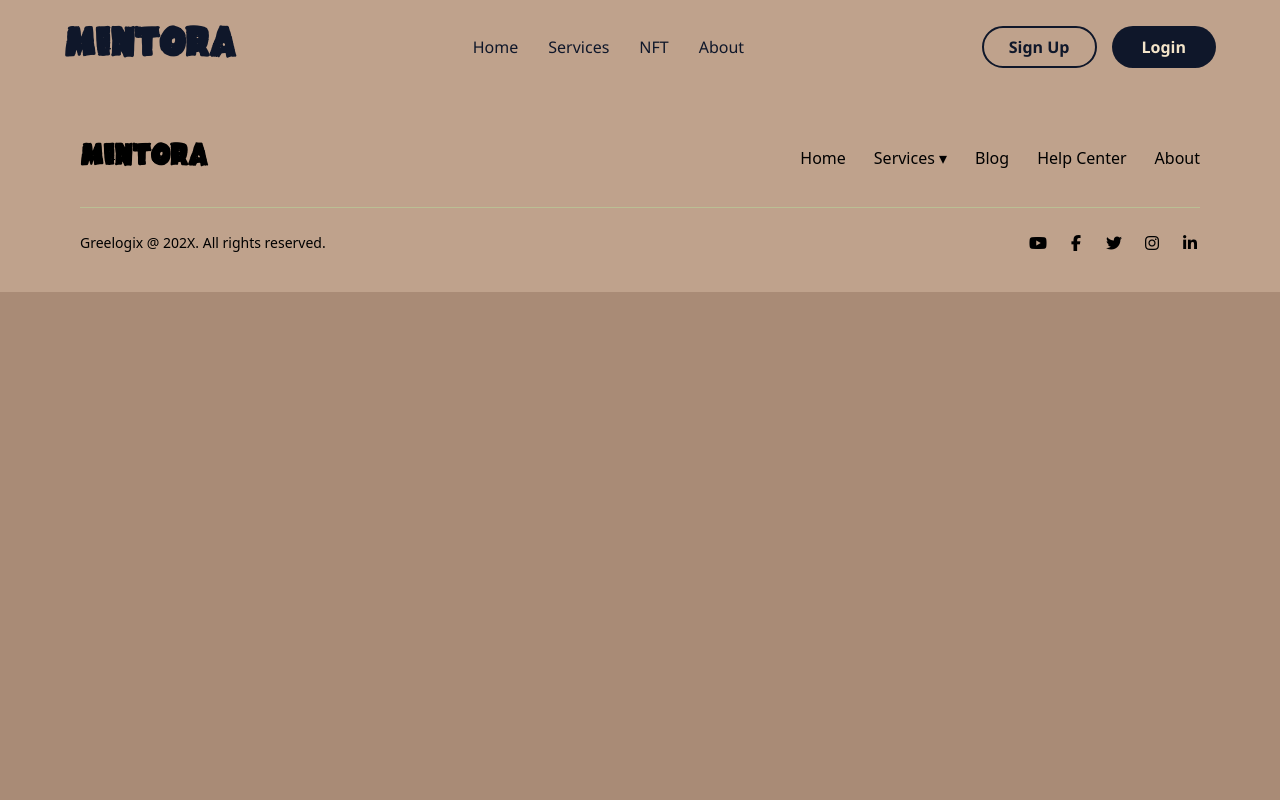
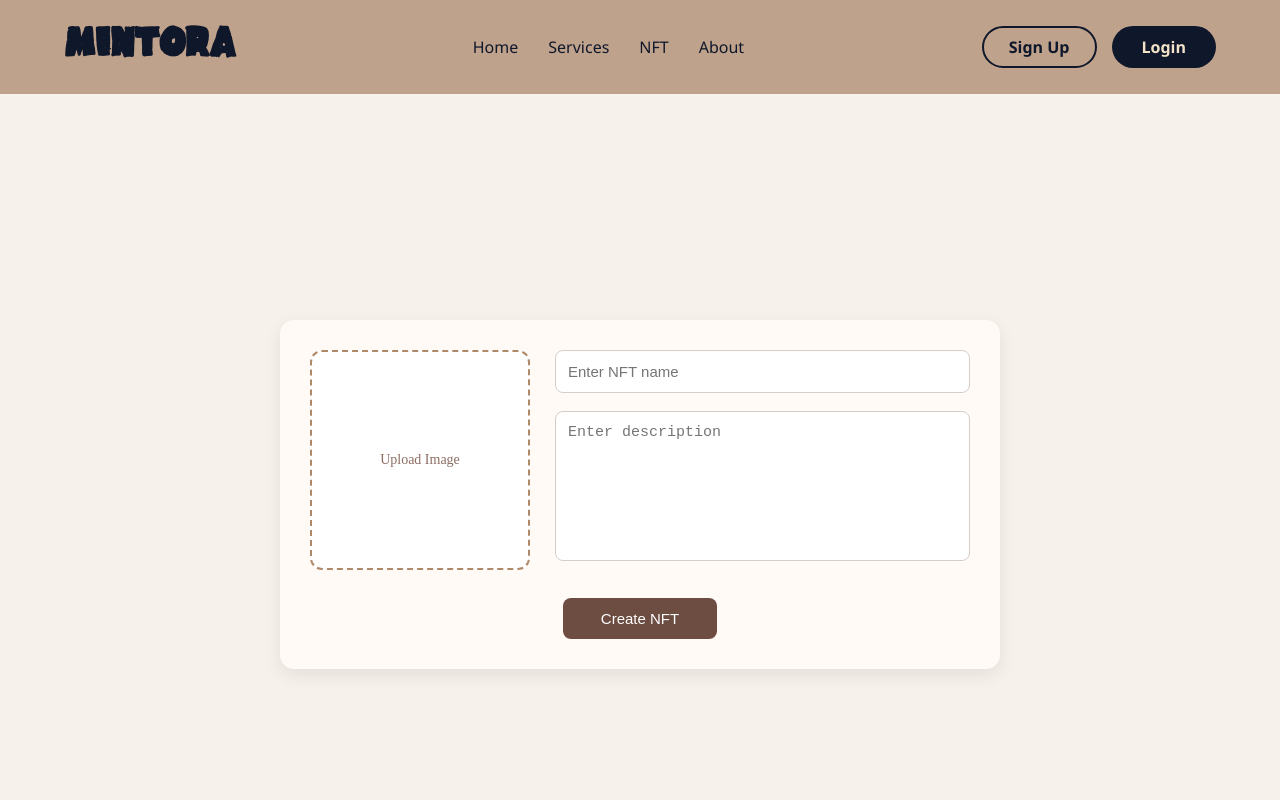
Before and after one commit to Rohan9833/NFT-Marketplace, a React app in the folder Frontend/: page /createnft in a window 1280 px wide. Shown: the top 800 px of the page. Built offline with nearby package versions, Linux system fonts and the light colour scheme; the HTML template or start-up script is replaced by a standard one.

Commit message:
nft page created

```diff
--- a/Frontend/src/App.jsx
+++ b/Frontend/src/App.jsx
@@ -11,6 +11,7 @@ import Login from "./Pages/Login";
 import Learnnft from "./Pages/Learnnft";
 import Home from "./Pages/Home";
 import MintingGasfee from "./Pages/MintingNft";
+import Createnft from "./Pages/Createnft";
 
 function App() {
   return (
@@ -27,6 +28,7 @@ function App() {
         <Route path="/learnsmartcontract" element={<SmartContractLearn/>} />
         <Route path="/learngasfee" element={<GasFee/>} />
         <Route path="/learnmintingnft" element={<MintingGasfee/>}/>
+        <Route path="/createnft" element={<Createnft/>} />
 
 
       </Routes>
--- /dev/null
+++ b/Frontend/src/Pages/Createnft.jsx
@@ -0,0 +1,85 @@
+import React, { useState } from "react";
+import "../Style/Createnft.css";
+
+const Createnft = () => {
+
+  const [previewImage, setPreviewImage] = useState(null);
+
+  const handleImageSelect = (event) => {
+    const selectedFile = event.target.files[0];
+
+    if (selectedFile) {
+      setPreviewImage(URL.createObjectURL(selectedFile));
+    }
+  };
+
+  return (
+    <div className="createNFTLayout_main_container">
+
+      <div className="createNFTLayout_card_container">
+
+        <div className="createNFTLayout_content_row">
+
+          {/* Image Upload Box */}
+
+          <label className="createNFTLayout_upload_box">
+
+            {previewImage ? (
+              <img
+                src={previewImage}
+                alt="preview"
+                className="createNFTLayout_preview_image"
+              />
+            ) : (
+              <span className="createNFTLayout_upload_text">
+                Upload Image
+              </span>
+            )}
+
+            <input
+              type="file"
+              accept="image/*"
+              onChange={handleImageSelect}
+              className="createNFTLayout_file_input"
+            />
+
+          </label>
+
+
+          {/* Name + Description Section */}
+
+          <div className="createNFTLayout_input_section">
+
+            <input
+              type="text"
+              placeholder="Enter NFT name"
+              className="createNFTLayout_name_input"
+            />
+
+            <textarea
+              placeholder="Enter description"
+              className="createNFTLayout_description_input"
+            />
+
+          </div>
+
+        </div>
+
+
+        {/* Button */}
+
+        <div className="createNFTLayout_button_wrapper">
+
+          <button className="createNFTLayout_create_button">
+            Create NFT
+          </button>
+
+        </div>
+
+      </div>
+
+    </div>
+  );
+};
+
+export default Createnft;
--- /dev/null
+++ b/Frontend/src/Style/Createnft.css
@@ -0,0 +1,142 @@
+.createNFTLayout_main_container {
+  min-height: 100vh;
+  display: flex;
+  justify-content: center;
+  align-items: center;
+  background-color: #f7f1ec;
+  padding: 20px;
+}
+
+.createNFTLayout_card_container {
+  width: 100%;
+  max-width: 720px;
+  background: #fffaf6;
+  border-radius: 14px;
+  padding: 30px;
+  box-shadow: 0px 6px 18px rgba(0,0,0,0.08);
+}
+
+
+/* Row Layout */
+
+.createNFTLayout_content_row {
+  display: flex;
+  gap: 25px;
+  align-items: flex-start;
+}
+
+
+/* Upload Box */
+
+.createNFTLayout_upload_box {
+  width: 220px;
+  height: 220px;
+  border: 2px dashed #b08968;
+  border-radius: 12px;
+  display: flex;
+  justify-content: center;
+  align-items: center;
+  cursor: pointer;
+  overflow: hidden;
+  background: white;
+  flex-shrink: 0;
+}
+
+.createNFTLayout_upload_text {
+  font-size: 14px;
+  color: #8d6e63;
+}
+
+.createNFTLayout_file_input {
+  display: none;
+}
+
+.createNFTLayout_preview_image {
+  width: 100%;
+  height: 100%;
+  object-fit: cover;
+}
+
+
+/* Input Section */
+
+.createNFTLayout_input_section {
+  flex: 1;
+  display: flex;
+  flex-direction: column;
+  gap: 18px;
+}
+
+.createNFTLayout_name_input {
+  width: 100%;
+  padding: 12px;
+  border-radius: 8px;
+  border: 1px solid #d7ccc8;
+  font-size: 15px;
+  outline: none;
+}
+
+.createNFTLayout_name_input:focus {
+  border-color: #8d6e63;
+}
+
+.createNFTLayout_description_input {
+  width: 100%;
+  height: 150px;
+  padding: 12px;
+  border-radius: 8px;
+  border: 1px solid #d7ccc8;
+  font-size: 15px;
+  resize: none;
+  outline: none;
+}
+
+.createNFTLayout_description_input:focus {
+  border-color: #8d6e63;
+}
+
+
+/* Button Center */
+
+.createNFTLayout_button_wrapper {
+  display: flex;
+  justify-content: center;
+  margin-top: 28px;
+}
+
+.createNFTLayout_create_button {
+  padding: 12px 38px;
+  border: none;
+  background-color: #6d4c41;
+  color: white;
+  font-size: 15px;
+  border-radius: 8px;
+  cursor: pointer;
+  transition: 0.3s;
+}
+
+.createNFTLayout_create_button:hover {
+  background-color: #5c3a21;
+}
+
+
+/* Responsive */
+
+@media (max-width: 640px) {
+
+  .createNFTLayout_content_row {
+    flex-direction: column;
+    align-items: center;
+  }
+
+  .createNFTLayout_upload_box {
+    width: 100%;
+    max-width: 260px;
+    height: 200px;
+  }
+
+  .createNFTLayout_input_section {
+    width: 100%;
+  }
+
+}
```
